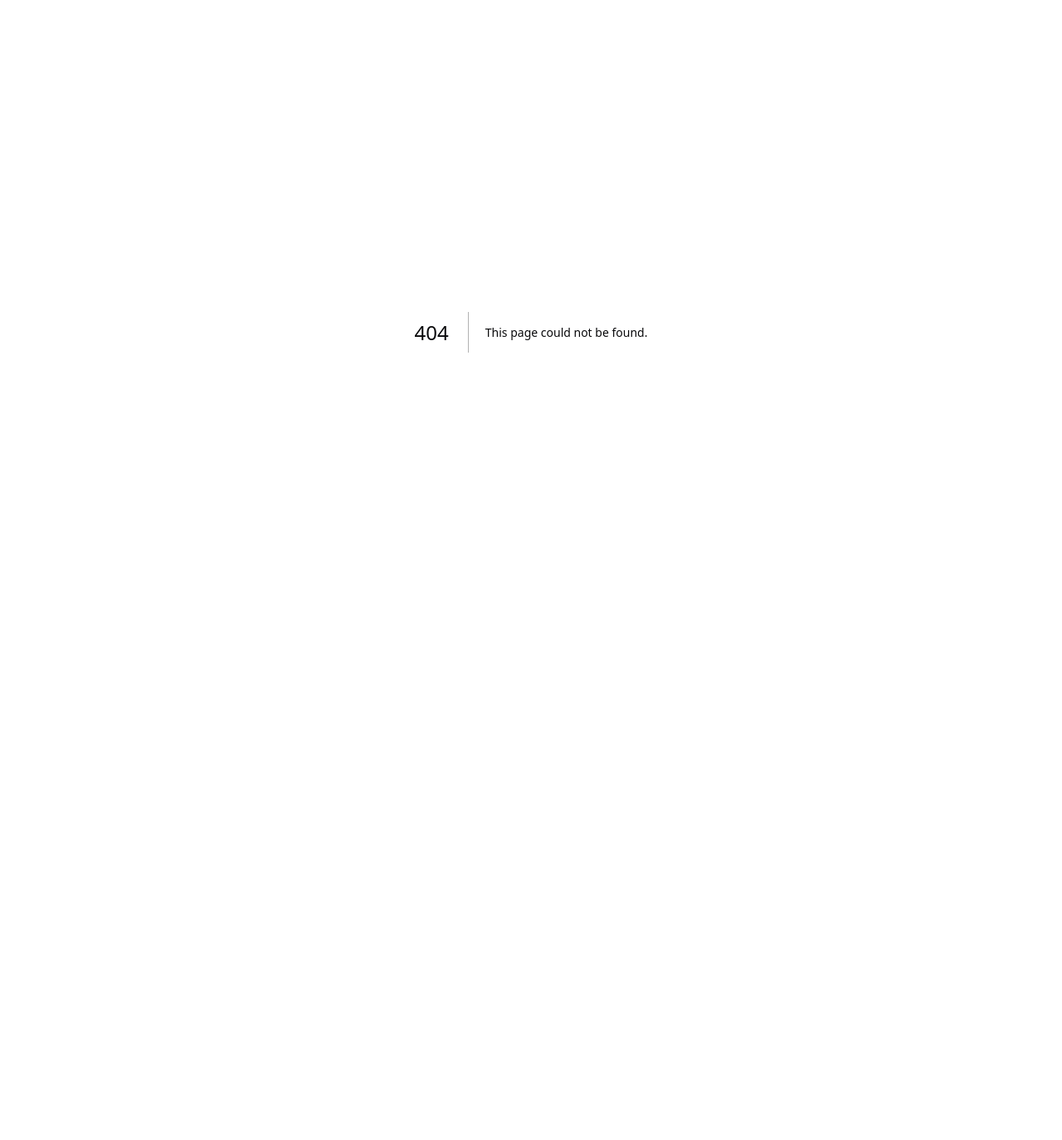
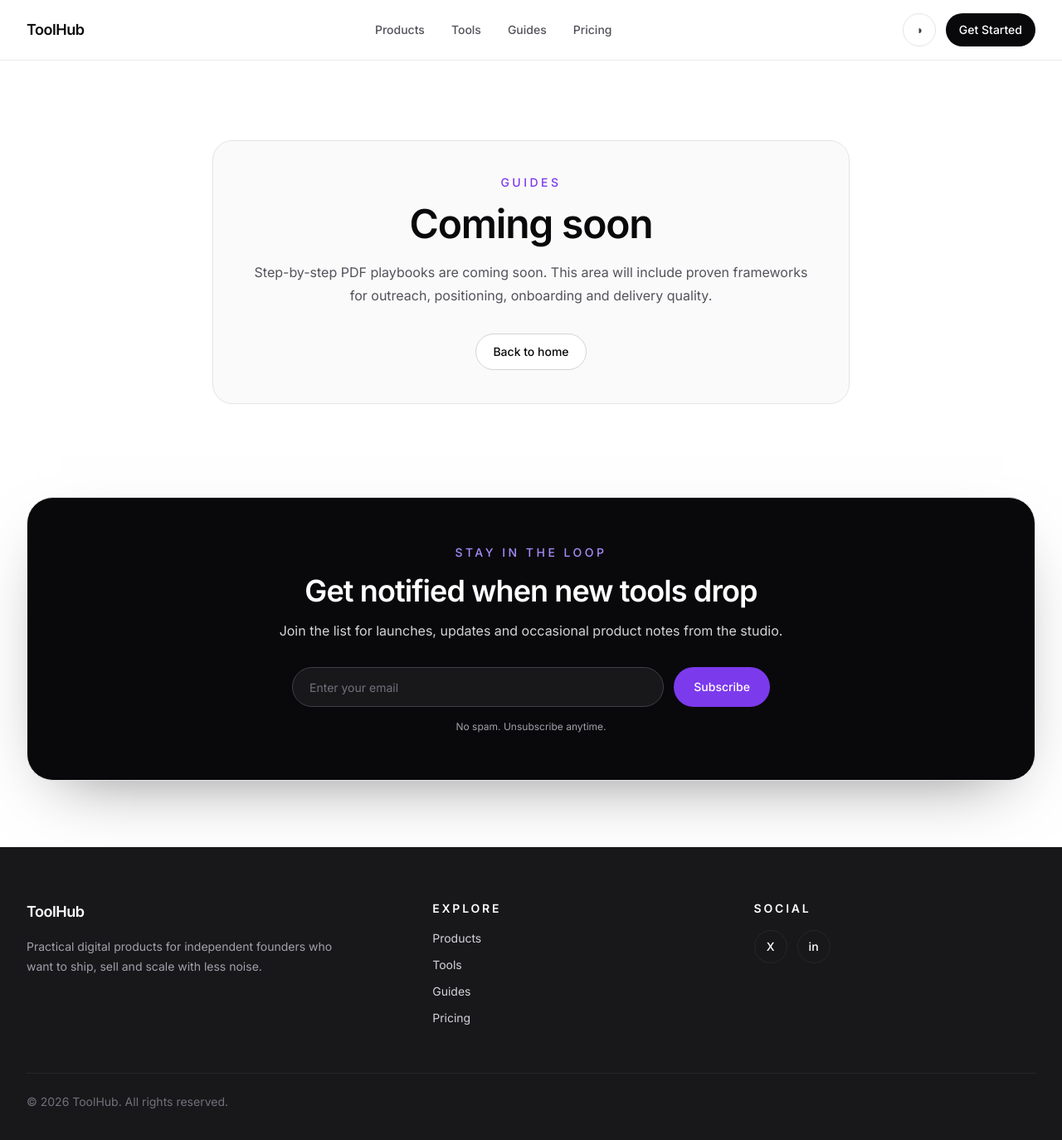
Before and after one commit to serteri/SaaS_Business, a Next.js app: page /guides in a window 1280 px wide. Before the commit this address had no page. Shown: the top 1374 px of the page at 83% size. Before the commit the page ends 800 px from the top, so only its background shows below. Built offline with nearby package versions, Linux system fonts and the light colour scheme.

Commit message:
Refactor to route-based pages with shared layout

```diff
--- /dev/null
+++ b/app/guides/page.tsx
@@ -0,0 +1,10 @@
+import { ComingSoon } from "@/components/ComingSoon";
+
+export default function GuidesPage() {
+  return (
+    <ComingSoon
+      title="Guides"
+      description="Step-by-step PDF playbooks are coming soon. This area will include proven frameworks for outreach, positioning, onboarding and delivery quality."
+    />
+  );
+}
--- a/app/layout.tsx
+++ b/app/layout.tsx
@@ -1,6 +1,8 @@
 import type { Metadata } from "next";
 import { Inter } from "next/font/google";
 import type { ReactNode } from "react";
+import { Footer } from "@/components/Footer";
+import { Navbar } from "@/components/Navbar";
 import { ThemeProvider } from "@/components/ThemeProvider";
 import "./globals.css";
 
@@ -31,7 +33,13 @@ export default function RootLayout({ children }: RootLayoutProps) {
   return (
     <html lang="en" suppressHydrationWarning>
       <body className={`${inter.variable} bg-white text-zinc-950 antialiased transition-colors duration-300 dark:bg-zinc-950 dark:text-zinc-50`}>
-        <ThemeProvider>{children}</ThemeProvider>
+        <ThemeProvider>
+          <div className="flex min-h-screen flex-col">
+            <Navbar />
+            <main className="flex-1">{children}</main>
+            <Footer />
+          </div>
+        </ThemeProvider>
       </body>
     </html>
   );
--- a/app/page.tsx
+++ b/app/page.tsx
@@ -1,21 +1,13 @@
 import { EmailCapture } from "@/components/EmailCapture";
-import { Footer } from "@/components/Footer";
 import { Features } from "@/components/Features";
 import { Hero } from "@/components/Hero";
-import { Navbar } from "@/components/Navbar";
-import { ProductsGrid } from "@/components/ProductsGrid";
-import { Testimonials } from "@/components/Testimonials";
 
 export default function HomePage() {
   return (
-    <main className="min-h-screen bg-white text-zinc-950 transition-colors dark:bg-zinc-950 dark:text-zinc-50">
-      <Navbar />
+    <>
       <Hero />
-      <ProductsGrid />
       <Features />
-      <Testimonials />
       <EmailCapture />
-      <Footer />
-    </main>
+    </>
   );
 }
--- /dev/null
+++ b/app/pricing/page.tsx
@@ -0,0 +1,10 @@
+import { ComingSoon } from "@/components/ComingSoon";
+
+export default function PricingPage() {
+  return (
+    <ComingSoon
+      title="Pricing"
+      description="Simple, transparent pricing options are being finalized. Soon you will be able to compare plans and choose what fits your current stage of growth."
+    />
+  );
+}
--- /dev/null
+++ b/app/products/page.tsx
@@ -0,0 +1,10 @@
+import { ComingSoon } from "@/components/ComingSoon";
+
+export default function ProductsPage() {
+  return (
+    <ComingSoon
+      title="Products"
+      description="Our full product catalog is in progress. This page will feature complete bundles, one-off assets and ready-to-use systems for modern independent businesses."
+    />
+  );
+}
--- /dev/null
+++ b/app/tools/page.tsx
@@ -0,0 +1,10 @@
+import { ComingSoon } from "@/components/ComingSoon";
+
+export default function ToolsPage() {
+  return (
+    <ComingSoon
+      title="Tools"
+      description="A focused set of AI micro tools for daily operations is on the way. Expect practical utilities that reduce repetitive tasks and help you move faster."
+    />
+  );
+}
--- /dev/null
+++ b/components/ComingSoon.tsx
@@ -0,0 +1,33 @@
+import Link from "next/link";
+import { EmailCapture } from "@/components/EmailCapture";
+
+type ComingSoonProps = {
+  title: string;
+  description: string;
+};
+
+export function ComingSoon({ title, description }: ComingSoonProps) {
+  return (
+    <>
+      <section className="px-4 pb-8 pt-20 text-center sm:px-6 lg:px-8 lg:pt-24">
+        <div className="mx-auto max-w-3xl rounded-3xl border border-zinc-200 bg-zinc-50 p-10 dark:border-zinc-800 dark:bg-zinc-900">
+          <p className="text-sm font-medium uppercase tracking-[0.25em] text-violet-600">{title}</p>
+          <h1 className="mt-4 text-4xl font-semibold tracking-tight text-zinc-950 sm:text-5xl dark:text-white">
+            Coming soon
+          </h1>
+          <p className="mx-auto mt-5 max-w-2xl text-base leading-7 text-zinc-600 dark:text-zinc-300">
+            {description}
+          </p>
+          <Link
+            href="/"
+            className="mt-8 inline-flex h-11 items-center justify-center rounded-full border border-zinc-300 bg-white px-5 text-sm font-medium text-zinc-950 transition hover:border-zinc-400 hover:bg-zinc-50 dark:border-zinc-700 dark:bg-zinc-950 dark:text-white dark:hover:border-zinc-500"
+          >
+            Back to home
+          </Link>
+        </div>
+      </section>
+
+      <EmailCapture />
+    </>
+  );
+}
--- a/components/Footer.tsx
+++ b/components/Footer.tsx
@@ -1,8 +1,11 @@
 import Link from "next/link";
 
-const productLinks = ["AI Tools", "PDF Guides", "Notion Templates"];
-const companyLinks = ["About", "Pricing", "Contact"];
-const legalLinks = ["Terms", "Privacy", "Refunds"];
+const footerLinks = [
+  { label: "Products", href: "/products" },
+  { label: "Tools", href: "/tools" },
+  { label: "Guides", href: "/guides" },
+  { label: "Pricing", href: "/pricing" },
+];
 
 function SocialIcon({ label }: { label: string }) {
   return (
@@ -18,9 +21,9 @@ function SocialIcon({ label }: { label: string }) {
 export function Footer() {
   return (
     <footer className="bg-zinc-900 px-4 py-16 text-zinc-300 sm:px-6 lg:px-8">
-      <div className="mx-auto grid max-w-7xl gap-12 lg:grid-cols-[1.5fr_1fr_1fr_1fr]">
+      <div className="mx-auto grid max-w-7xl gap-12 lg:grid-cols-[1.3fr_1fr_1fr]">
         <div>
-          <Link href="#top" className="text-lg font-semibold tracking-tight text-white">
+          <Link href="/" className="text-lg font-semibold tracking-tight text-white">
             ToolHub
           </Link>
           <p className="mt-4 max-w-sm text-sm leading-6 text-zinc-400">
@@ -29,12 +32,12 @@ export function Footer() {
         </div>
 
         <div>
-          <h3 className="text-sm font-semibold uppercase tracking-[0.2em] text-white">Products</h3>
+          <h3 className="text-sm font-semibold uppercase tracking-[0.2em] text-white">Explore</h3>
           <ul className="mt-4 space-y-3 text-sm">
-            {productLinks.map((link) => (
-              <li key={link}>
-                <Link href="#products" className="transition hover:text-white">
-                  {link}
+            {footerLinks.map((link) => (
+              <li key={link.label}>
+                <Link href={link.href} className="transition hover:text-white">
+                  {link.label}
                 </Link>
               </li>
             ))}
@@ -42,31 +45,9 @@ export function Footer() {
         </div>
 
         <div>
-          <h3 className="text-sm font-semibold uppercase tracking-[0.2em] text-white">Company</h3>
-          <ul className="mt-4 space-y-3 text-sm">
-            {companyLinks.map((link) => (
-              <li key={link}>
-                <Link href="#top" className="transition hover:text-white">
-                  {link}
-                </Link>
-              </li>
-            ))}
-          </ul>
-        </div>
+          <h3 className="text-sm font-semibold uppercase tracking-[0.2em] text-white">Social</h3>
 
-        <div>
-          <h3 className="text-sm font-semibold uppercase tracking-[0.2em] text-white">Legal</h3>
-          <ul className="mt-4 space-y-3 text-sm">
-            {legalLinks.map((link) => (
-              <li key={link}>
-                <Link href="#top" className="transition hover:text-white">
-                  {link}
-                </Link>
-              </li>
-            ))}
-          </ul>
-
-          <div className="mt-8 flex gap-3">
+          <div className="mt-4 flex gap-3">
             <Link href="https://x.com" className="inline-flex" aria-label="Twitter / X">
               <SocialIcon label="Twitter / X" />
             </Link>
--- a/components/Hero.tsx
+++ b/components/Hero.tsx
@@ -2,7 +2,7 @@ import Link from "next/link";
 
 export function Hero() {
   return (
-    <section id="top" className="relative overflow-hidden px-4 pt-16 sm:px-6 lg:px-8 lg:pt-24">
+    <section className="relative overflow-hidden px-4 pt-16 sm:px-6 lg:px-8 lg:pt-24">
       <div className="absolute inset-x-0 top-0 -z-10 mx-auto h-[34rem] max-w-6xl bg-[radial-gradient(circle_at_top,_rgba(124,58,237,0.18),_transparent_55%),radial-gradient(circle_at_left,_rgba(124,58,237,0.08),_transparent_40%),radial-gradient(circle_at_right,_rgba(24,24,27,0.05),_transparent_36%)] dark:bg-[radial-gradient(circle_at_top,_rgba(124,58,237,0.22),_transparent_55%),radial-gradient(circle_at_left,_rgba(124,58,237,0.12),_transparent_40%),radial-gradient(circle_at_right,_rgba(255,255,255,0.04),_transparent_36%)]" />
 
       <div className="absolute left-1/2 top-14 -z-10 h-72 w-72 -translate-x-1/2 rounded-full bg-violet-600/10 blur-3xl animate-drift" />
@@ -21,16 +21,16 @@ export function Hero() {
 
         <div className="mt-10 flex flex-col items-center justify-center gap-3 sm:flex-row">
           <Link
-            href="#products"
+            href="/products"
             className="inline-flex h-12 items-center justify-center rounded-full bg-violet-600 px-6 text-sm font-medium text-white transition hover:bg-violet-500"
           >
             Browse Products
           </Link>
           <Link
-            href="#features"
+            href="/guides"
             className="inline-flex h-12 items-center justify-center rounded-full border border-zinc-300 bg-white px-6 text-sm font-medium text-zinc-950 transition hover:border-zinc-400 hover:bg-zinc-50 dark:border-zinc-700 dark:bg-zinc-950 dark:text-white dark:hover:border-zinc-500 dark:hover:bg-zinc-900"
           >
-            See what&apos;s inside
+            Learn more
           </Link>
         </div>
 
--- a/components/Navbar.tsx
+++ b/components/Navbar.tsx
@@ -5,10 +5,10 @@ import { useEffect, useState } from "react";
 import { useTheme } from "next-themes";
 
 const navigation = [
-  { label: "Products", href: "#products" },
-  { label: "Tools", href: "#products" },
-  { label: "Guides", href: "#products" },
-  { label: "Pricing", href: "#pricing" },
+  { label: "Products", href: "/products" },
+  { label: "Tools", href: "/tools" },
+  { label: "Guides", href: "/guides" },
+  { label: "Pricing", href: "/pricing" },
 ];
 
 function ThemeToggle() {
@@ -39,7 +39,7 @@ export function Navbar() {
   return (
     <header className="sticky top-0 z-50 border-b border-zinc-200/70 bg-white/80 backdrop-blur-xl dark:border-zinc-800/70 dark:bg-zinc-950/75">
       <div className="mx-auto flex max-w-7xl items-center justify-between px-4 py-4 sm:px-6 lg:px-8">
-        <Link href="#top" className="text-lg font-semibold tracking-tight text-zinc-950 dark:text-white">
+        <Link href="/" className="text-lg font-semibold tracking-tight text-zinc-950 dark:text-white">
           ToolHub
         </Link>
 
@@ -58,7 +58,7 @@ export function Navbar() {
         <div className="hidden items-center gap-3 md:flex">
           <ThemeToggle />
           <Link
-            href="#products"
+            href="/products"
             className="inline-flex h-10 items-center justify-center rounded-full bg-zinc-950 px-4 text-sm font-medium text-white transition hover:bg-zinc-800 dark:bg-white dark:text-zinc-950 dark:hover:bg-zinc-200"
           >
             Get Started
@@ -97,7 +97,7 @@ export function Navbar() {
           <div className="flex items-center gap-3 pt-2">
             <ThemeToggle />
             <Link
-              href="#products"
+              href="/products"
               className="inline-flex h-10 items-center justify-center rounded-full bg-zinc-950 px-4 text-sm font-medium text-white transition hover:bg-zinc-800 dark:bg-white dark:text-zinc-950 dark:hover:bg-zinc-200"
               onClick={() => setIsOpen(false)}
             >
--- a/components/ProductsGrid.tsx
+++ /dev/null
@@ -1,88 +0,0 @@
-import Link from "next/link";
-
-const products = [
-  {
-    category: "AI Tool",
-    name: "AI Invoice Reminder",
-    description: "Automate payment follow-ups so you spend less time chasing invoices.",
-    price: "$19/mo",
-  },
-  {
-    category: "PDF Guide",
-    name: "Late Payment Swipe File",
-    description: "Ready-to-send scripts for handling awkward payment conversations.",
-    price: "$19",
-  },
-  {
-    category: "AI Tool",
-    name: "AI Case Study Generator",
-    description: "Turn project notes into polished case studies that sell your work.",
-    price: "$29/mo",
-  },
-  {
-    category: "PDF Guide",
-    name: "Google Review Reply Pack",
-    description: "Copy-and-paste replies for polished, professional client feedback.",
-    price: "$19",
-  },
-  {
-    category: "Notion Template",
-    name: "Freelancer Client OS",
-    description: "A lightweight operating system for onboarding, delivery and retention.",
-    price: "$49",
-  },
-  {
-    category: "AI Tool",
-    name: "AI SOP Generator",
-    description: "Create process docs fast and keep your delivery consistent.",
-    price: "$39/mo",
-  },
-];
-
-export function ProductsGrid() {
-  return (
-    <section id="products" className="px-4 py-20 sm:px-6 lg:px-8">
-      <div className="mx-auto max-w-7xl">
-        <div id="pricing" className="sr-only" aria-hidden="true" />
-        <div className="max-w-2xl">
-          <p className="text-sm font-medium uppercase tracking-[0.25em] text-violet-600">Products</p>
-          <h2 className="mt-3 text-3xl font-semibold tracking-tight text-zinc-950 sm:text-4xl dark:text-white">
-            Everything you need to grow
-          </h2>
-          <p className="mt-4 text-base leading-7 text-zinc-600 dark:text-zinc-300">
-            Practical assets for solo builders who want to ship faster, look sharper and get paid sooner.
-          </p>
-        </div>
-
-        <div className="mt-10 grid gap-5 sm:grid-cols-2 lg:grid-cols-3">
-          {products.map((product) => (
-            <article
-              key={product.name}
-              className="group flex h-full flex-col rounded-3xl border border-zinc-200 bg-white p-6 transition duration-300 hover:-translate-y-1 hover:border-violet-300 hover:shadow-[0_24px_60px_-30px_rgba(0,0,0,0.18)] dark:border-zinc-800 dark:bg-zinc-900 dark:hover:border-violet-500/60 dark:hover:shadow-[0_24px_60px_-30px_rgba(0,0,0,0.55)]"
-            >
-              <span className="inline-flex w-fit rounded-full bg-violet-600/10 px-3 py-1 text-xs font-medium text-violet-600 dark:bg-violet-500/10">
-                {product.category}
-              </span>
-              <h3 className="mt-5 text-xl font-semibold tracking-tight text-zinc-950 dark:text-white">
-                {product.name}
-              </h3>
-              <p className="mt-3 flex-1 text-sm leading-6 text-zinc-600 dark:text-zinc-300">
-                {product.description}
-              </p>
-
-              <div className="mt-6 flex items-center justify-between gap-4 border-t border-zinc-200 pt-5 dark:border-zinc-800">
-                <p className="text-lg font-semibold text-zinc-950 dark:text-white">{product.price}</p>
-                <Link
-                  href="#pricing"
-                  className="inline-flex h-10 items-center justify-center rounded-full border border-zinc-300 px-4 text-sm font-medium text-zinc-950 transition hover:border-violet-400 hover:text-violet-600 dark:border-zinc-700 dark:text-white dark:hover:border-violet-500 dark:hover:text-violet-400"
-                >
-                  Get it
-                </Link>
-              </div>
-            </article>
-          ))}
-        </div>
-      </div>
-    </section>
-  );
-}
--- a/components/Testimonials.tsx
+++ /dev/null
@@ -1,56 +0,0 @@
-const testimonials = [
-  {
-    quote: "The invoice reminder tool paid for itself in the first week. It’s saved me hours of awkward chasing.",
-    name: "Alex Morgan",
-    role: "Freelance Designer",
-  },
-  {
-    quote: "I look more professional now, and my onboarding is cleaner. Clients notice the difference immediately.",
-    name: "Priya Shah",
-    role: "Studio Owner",
-  },
-  {
-    quote: "The swipe files help me get paid faster without sounding pushy. That alone is worth the price.",
-    name: "Jordan Lee",
-    role: "Independent Developer",
-  },
-];
-
-export function Testimonials() {
-  return (
-    <section className="px-4 py-20 sm:px-6 lg:px-8">
-      <div className="mx-auto max-w-7xl">
-        <div className="max-w-2xl">
-          <p className="text-sm font-medium uppercase tracking-[0.25em] text-violet-600">Testimonials</p>
-          <h2 className="mt-3 text-3xl font-semibold tracking-tight text-zinc-950 sm:text-4xl dark:text-white">
-            Loved by people who ship for a living
-          </h2>
-        </div>
-
-        <div className="mt-10 grid gap-5 lg:grid-cols-3">
-          {testimonials.map((testimonial) => (
-            <figure
-              key={testimonial.name}
-              className="rounded-3xl border border-zinc-200 bg-white p-8 dark:border-zinc-800 dark:bg-zinc-900"
-            >
-              <div className="flex gap-1 text-violet-600" aria-label="5 star rating">
-                <span>★</span>
-                <span>★</span>
-                <span>★</span>
-                <span>★</span>
-                <span>★</span>
-              </div>
-              <blockquote className="mt-5 text-sm leading-7 text-zinc-700 dark:text-zinc-300">
-                “{testimonial.quote}”
-              </blockquote>
-              <figcaption className="mt-6 border-t border-zinc-200 pt-5 dark:border-zinc-800">
-                <p className="font-semibold text-zinc-950 dark:text-white">{testimonial.name}</p>
-                <p className="text-sm text-zinc-500 dark:text-zinc-400">{testimonial.role}</p>
-              </figcaption>
-            </figure>
-          ))}
-        </div>
-      </div>
-    </section>
-  );
-}
```
